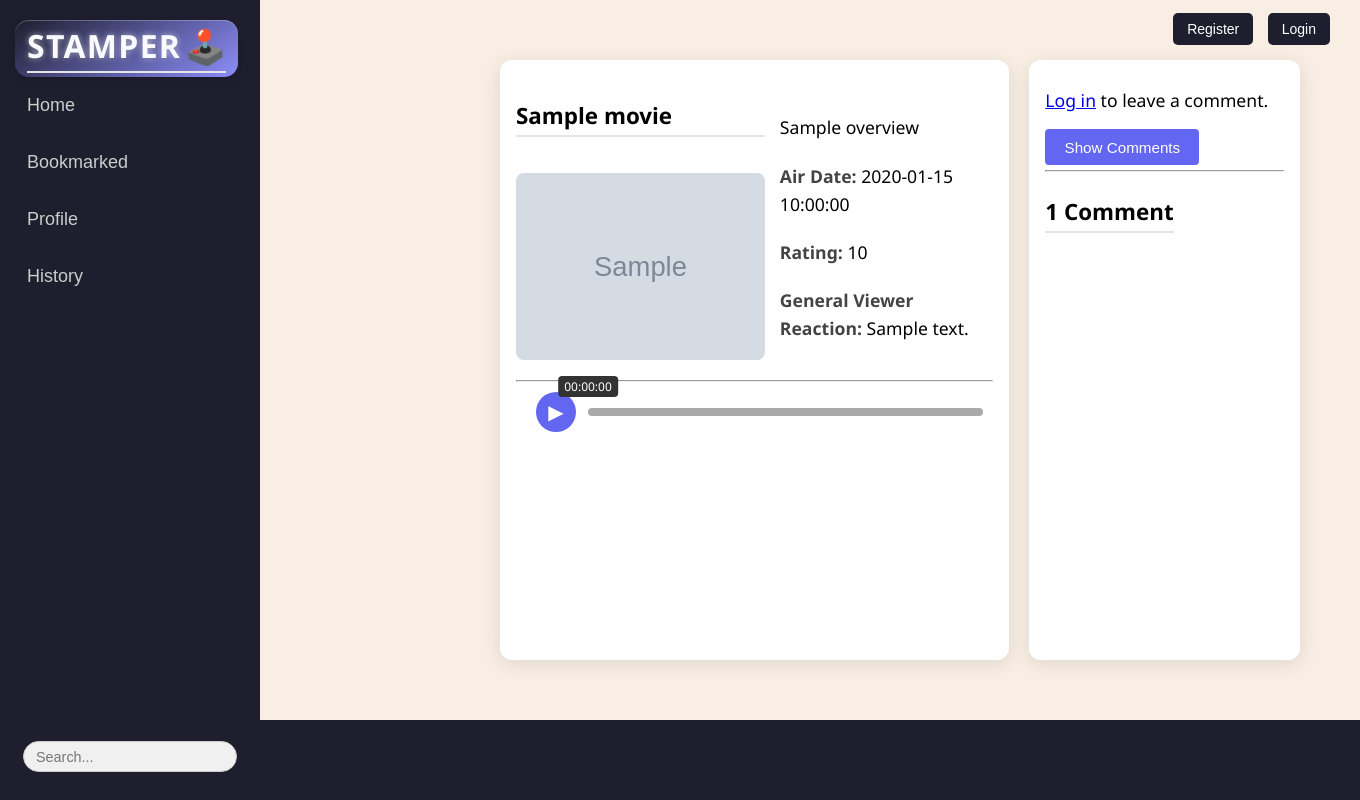
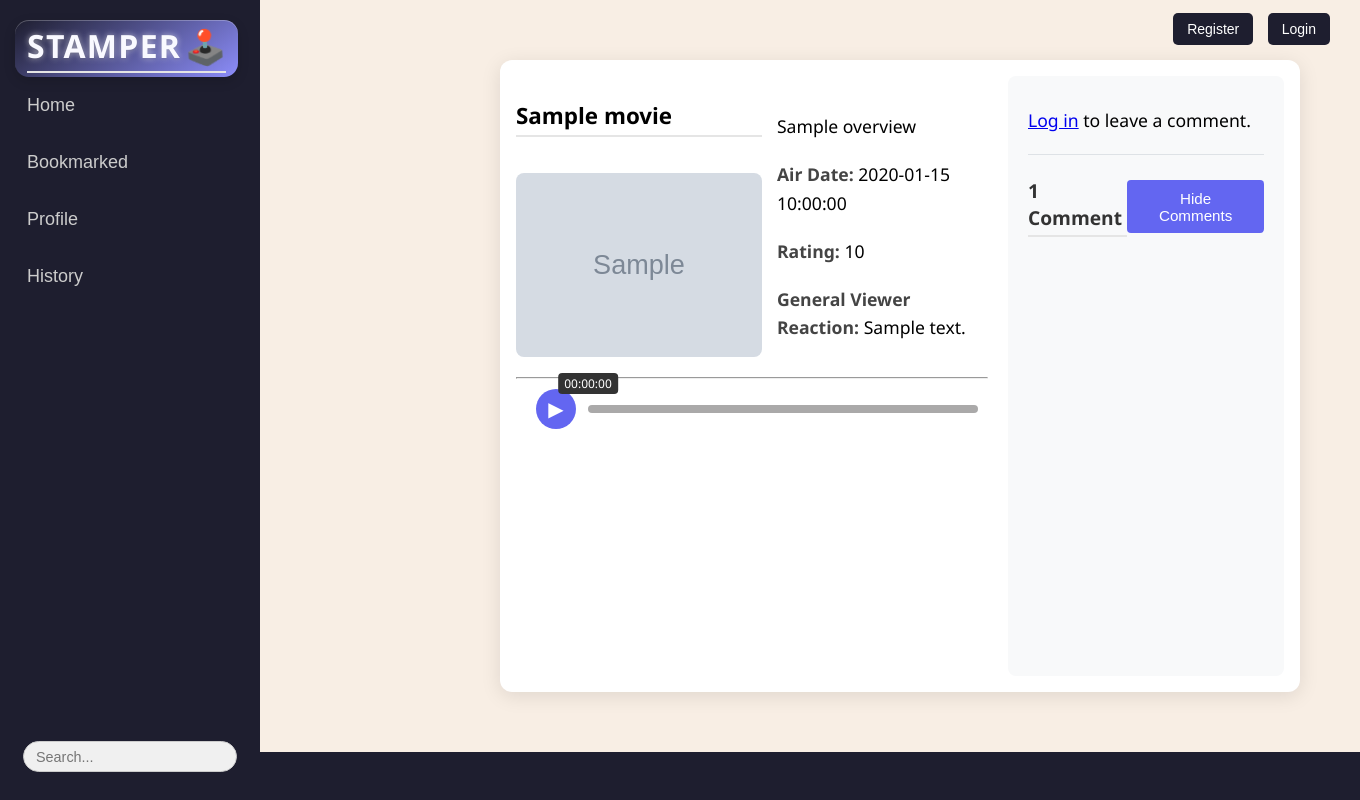
Before and after one commit to jalenjaloney/temp-name, a Flask app: template app/templates/movie_page.html in a window 1360 px wide. Run offline with Flask 3, Linux system fonts and the light colour scheme; tables that the repository leaves empty hold one stand-in row (values such as "Sample post"); the template is opened without the code that fills it: values that come from a table or form of the project are taken from there, most other values are stand-ins (such as "Sample title", 1, 10 or a date in 2020); grey boxes marked "Sample" are stand-in pictures; parts of the project's set-up code (start-up, migrations or seed data) failed here and were passed over; some libraries are stand-ins or nearby versions.

Commit message:
chatbox is inside the movie div but div is divided, one box

```diff
--- a/app/static/style.css
+++ b/app/static/style.css
@@ -727,21 +727,15 @@ p[style*="color: red;"] {
   min-width: 0;
 }
 
-.movie-container {
-  flex: 2;
-  min-width: 0;
-}
-
-.comments-container-box {
+.comments-sidebar {
   flex: 1;
+  background-color: #f8f9fa;
+  border-radius: 8px;
+  padding: 20px;
   max-height: 80vh;
   overflow-y: auto;
   position: sticky;
   top: 20px;
-}
-
-.comments-sidebar {
-  height: 100%;
 }
 
 .comment-input-section h3 {
@@ -779,13 +773,4 @@ p[style*="color: red;"] {
     position: static;
     max-height: none;
   }
-
-  .main-content-wrapper {
-    flex-direction: column;
-  }
-
-  .comments-container-box {
-    position: static;
-    max-height: none;
-  }
 }
--- a/app/templates/movie_page.html
+++ b/app/templates/movie_page.html
@@ -1,7 +1,7 @@
 {% extends "layout.html" %}
 {% block content %}
+<div class="Container">
   <div class="main-content-wrapper">
-  <div class="Container movie-container">
     <div class="movie-main">
 <!-- This is the overview part of the media (Desc, Title, Poster) -->
     <div class="Details">
@@ -11,7 +11,6 @@
               <img src="{{ movie.poster_url }}" alt="{{ movie.title }}">
           {% endif %}
       </div> <!-- Title poster ends here-->
-
       <div class="Overview">
       <p>{{ movie.overview }}</p>
       <p><strong>Air Date:</strong> {{ movie.release_date }}</p>
@@ -20,6 +19,8 @@
           <p><strong>General Viewer Reaction:</strong> {{ emoji_summary }} </p>
       {% endif %}
       </div> <!-- Overview ends here-->
+
+
     </div><!-- Movie Details div ends here-->
       <hr>
   <!-- Fake playback bar -->
@@ -36,11 +37,8 @@
       </div> <!-- end progress container div -->
   </div><!-- end the play div -->
   </div><!-- end movie-main -->
-  </div><!-- end movie-container -->
 
-
-  <!-- Right Container - Comments -->
-  <div class="Container comments-container-box">
+  <!-- Right side - Comments sidebar -->
   <div class="comments-sidebar">
     <!-- Comment Input Section -->
     <div class="comment-input-section">
@@ -49,7 +47,6 @@
       <h3>Add a Comment</h3>
       <form method="POST">
       {{ form.hidden_tag() }}
-
 
       <!-- Time stamp form -->
       <div>
@@ -76,19 +73,21 @@
       {% else %}
       <p><a href="{{ url_for('login') }}">Log in</a> to leave a comment.</p>
       {% endif %}
-<button id="toggle-comments" class="toggle-btn">Show Comments</button>
+    </div> <!-- Close comment-input-section -->
 
+    <hr class="sidebar-divider">
 
-<hr>
-
-
+    <!-- Comments Section -->
+    <div class="comments-section">
       <!-- Comments section -->
       {% if comments %}
       {% set count = comments|length %}
-<div class ="comments-header">
-  <h2>{{ count }} Comment{{ '' if count == 1 else 's' }}</h2>
+      <div class="comments-header">
+        <h3>{{ count }} Comment{{ '' if count == 1 else 's' }}</h3>
+        <button id="toggle-comments" class="toggle-btn">Hide Comments</button>
       </div>
-<div id="comments-container" class="comments-container hidden">
+
+      <div id="comments-container" class="comments-container">
           {% for comment in comments %}
             {% set hrs = comment.timestamp // 3600 %}
             {% set mins = (comment.timestamp % 3600) // 60 %}
@@ -111,15 +110,17 @@
           {% endfor %}
       </div> <!-- comments-container end-->
       {% else %}
+      <div class="no-comments">
+        <h3>Comments</h3>
         <p>No comments yet.</p>
+      </div>
       {% endif %}
+    </div> <!-- Close comments-section -->
+  </div> <!-- Close comments-sidebar -->
+  </div> <!-- Close main-content-wrapper -->
+</div> <!-- Main container end-->
+{% endblock content %}
 
-
-
-    </div> <!-- Close comments-sidebar -->
-  </div> <!-- Close comments-container-box -->
-</div> <!-- Close main-content-wrapper -->
-{% endblock content %}
 
 {% block scripts %}
 <script src="{{ url_for('static', filename='progress_bar.js') }}"></script>
```
Also changed, not shown: media_catalog.csv (+8 -8 lines). Lines whose indentation alone changed are shown as unchanged.
